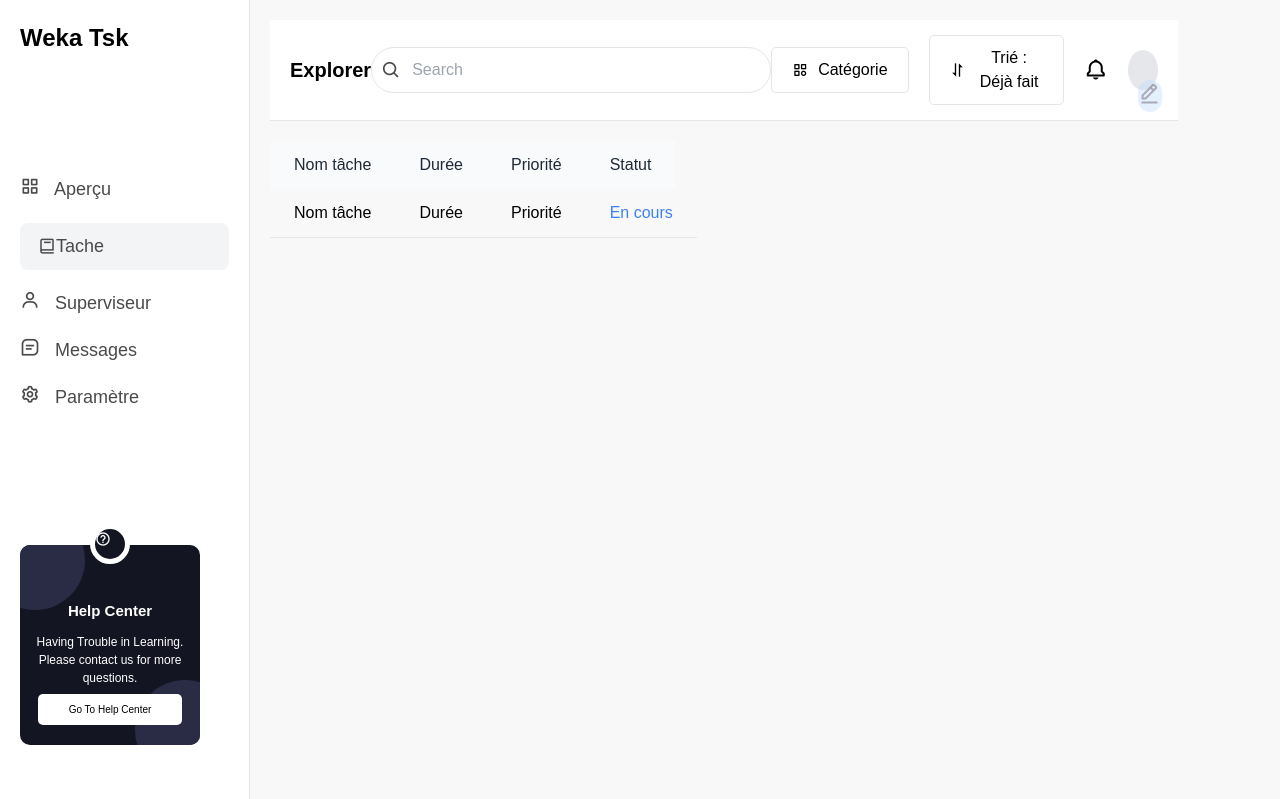
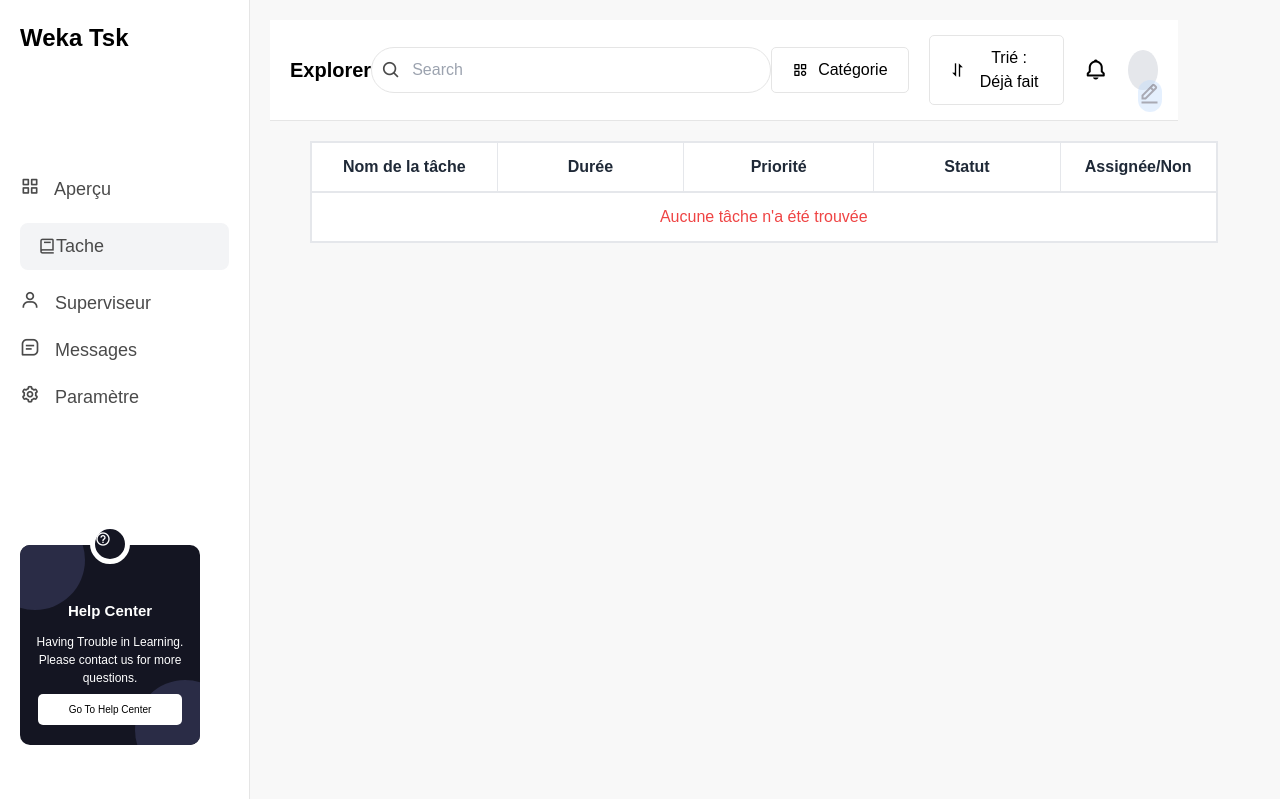
Before and after one commit to gsoluttech/gestion_taches, a PHP site: page /resources/views/task.php in a window 1280 px wide. Shown: the top 799 px of the page. Run offline with PHP 8.4, Linux system fonts and the light colour scheme; the visitor is signed in with stand-in values (Sample User, id 1); tables that the repository leaves empty or names only in its code hold one stand-in row (values such as "Sample post"); data that the repository does not hold is empty.

Commit message:
final push

```diff
--- a/config/classes/Tache.php
+++ b/config/classes/Tache.php
@@ -86,5 +86,20 @@
         echo "Aucune tâche n'a été trouvée";
     }
 }
+
+function recupererTacheForOne($idEmploye) {
+    $conn = Database\db_connection();
+    $sql = $conn->prepare("SELECT * FROM ttaches WHERE FK_Employe=?");
+    $sql->execute(array($idEmploye));
+
+    $total = $sql-> rowCount();
+    $resultats = $sql->fetchAll(PDO::FETCH_ASSOC);
+
+    if ($total != 0) {
+        return $resultats;
+    } else {
+        return "Aucune tâche n'a été trouvée";
+    }
+}
 }
 ?>
--- a/config/classes/assignerTaches.php
+++ b/config/classes/assignerTaches.php
@@ -11,6 +11,7 @@
         $bdd = Database\db_connection();
 
         if ($bdd instanceof PDO) {
+            echo 'Assignation true';
             $req = $bdd->prepare('UPDATE ttaches SET FK_Employe=:FK_Employe WHERE idTaces=:idTaches');
             $req->bindParam(':FK_Employe', $idEmploye);
             $req->bindParam(':idTaches', $idTaches);
--- a/resources/js/app.js
+++ b/resources/js/app.js
@@ -406,6 +406,7 @@
         const submitForm = idformEmploye.querySelector('#submitForm');
 
         if (submitForm) {
+            console.log('found');
             submitForm.click();
         } else {
             console.log('not found')
--- a/resources/views/CordoView.php
+++ b/resources/views/CordoView.php
@@ -104,6 +104,7 @@
                                 $status = $tache['Statut'];
                                 $etat = $tache['FK_Employe'];
 
+
                                 $startDateTime = new DateTime($dateDebut);
                                 $endDateTime = new DateTime($dateFin);
                                 $interval = $startDateTime->diff($endDateTime);
--- a/resources/views/header.php
+++ b/resources/views/header.php
@@ -14,7 +14,7 @@
         <button class="sort-btn"><i class='bx bx-sort'></i> Trié : Déjà fait</button>
         <i class='bx bx-bell notification-icon'></i>
 
-        <div class="profile-icon bg-gray-200" id="container_profils">
+        <div class="profile-icon bg-gray-200 text-center items-center justify-center" id="container_profils">
             <p class="text-white text-3xl font-bold text-center hidden" id="profil_image_default"><?php echo "A" ?></p>
             <img src="../src/assets/profilsPicture/<?php echo $profil_image;?>" alt="" class="relative w-full h-full object-cover rounded-full hidden" id="profileImage">
             <form action="" method="POST" enctype="multipart/form-data" id="uploadForm">
--- a/resources/views/task.php
+++ b/resources/views/task.php
@@ -1,5 +1,33 @@
+<?php
+session_start();
+$usernameC = $_SESSION["user_name"];
+
+require_once dirname(dirname(__DIR__)) . DIRECTORY_SEPARATOR . 'config' . DIRECTORY_SEPARATOR . 'classes' . DIRECTORY_SEPARATOR . 'profilePicture.php';
+require_once dirname(dirname(__DIR__)) . DIRECTORY_SEPARATOR . 'config' . DIRECTORY_SEPARATOR . 'getpicture.php';
+require_once dirname(dirname(__DIR__)) . DIRECTORY_SEPARATOR . 'config' . DIRECTORY_SEPARATOR . 'classes' . DIRECTORY_SEPARATOR . 'Tache.php';
+
+
+use config\classes\profilePicture\profilPhoto\Profils;
+use config\classes\tache\Taches;
+
+$profil = new Profils();
+
+$usernameC = $_SESSION['user_name'];
+
+$getImage = $profil->searchPhoto($usernameC);
+global $profil_image;
+
+if (is_array($getImage)) {
+    foreach ($getImage as $getimg) {
+        $profil_image = $getimg['nom'];
+    }
+} else {
+    // $profil_image = "";
+}
+?>
 <!DOCTYPE html>
 <html lang="en">
+
 <head>
     <meta charset="UTF-8">
     <meta name="viewport" content="width=device-width, initial-scale=1.0">
@@ -9,41 +37,93 @@
     <link rel="stylesheet" href="../css/app.css">
     <title>Task</title>
 </head>
+
 <body>
 
     <?php require_once 'sidebaruser.php'; ?>
 
     <div class="main-content">
-    <?php require_once 'header.php'?>
+        <?php require_once 'header.php' ?>
         <div class="w-full h-screen">
-        <table class="w-full text-left border-collapse flex flex-col" id="taskshow">
-            <thead>
-                <tr class="bg-gray-50">
-                    <th class="py-3 px-6 font-medium text-gray-800">Nom tâche</th>
-                    <th class="py-3 px-6 font-medium text-gray-800">Durée</th>
-                    <th class="py-3 px-6 font-medium text-gray-800">Priorité</th>
-                    <th class="py-3 px-6 font-medium text-gray-800">Statut</th>
+            <div class="w-11/12 h-42 mx-10 my-5 mr-10 justify-center items-center flex" id="taskshowCoordo">
+                <?php
+                $taches = new Taches();
+                $idEmploye = $_SESSION['matricule'];
+                $allTaches = $taches->recupererTacheForOne($idEmploye);
+                ?>
+                <table class="w-full table-auto flex flex-col box-border border bg-white border-collapse" aria-label="Tableau des tâches">
+                    <thead class="w-full">
+                        <tr class="">
+                            <th class="py-3 px-6 w-3/12 font-semibold border text-gray-800">Nom de la tâche</th>
+                            <th class="py-3 px-6 w-3/12 font-semibold border text-gray-800">Durée</th>
+                            <th class="py-3 px-6 w-3/12 font-semibold border text-gray-800">Priorité</th>
+                            <th class="py-3 px-6 w-3/12 font-semibold border text-gray-800">Statut</th>
+                            <th class="py-3 px-6 w-3/12 font-semibold border text-gray-800">Assignée/Non</th>
                         </tr>
                     </thead>
-            <tbody>
-                <tr class="border-b">
-                    <td class="py-3 px-6">Nom tâche</td>
-                    <td class="py-3 px-6">Durée</td>
-                    <td class="py-3 px-6">Priorité</td>
-                    <td class="py-3 px-6 text-blue-500">En cours</td>
+                    <tbody class="w-full">
+                        <?php
+                        if(is_array($allTaches)) {
+                            foreach ($allTaches as $tache) {
+                                $idTaces = $tache['idTaces'];
+                                $nomTache = $tache['NomTache'];
+                                $dateDebut = $tache['DateDebut'];
+                                $dateFin = $tache['DateFin'];
+                                $priorite = $tache['Priorite'];
+                                $status = $tache['Statut'];
+                                $etat = $tache['FK_Employe'];
+
+                                $startDateTime = new DateTime($dateDebut);
+                                $endDateTime = new DateTime($dateFin);
+                                $interval = $startDateTime->diff($endDateTime);
+                                $duree_estimee =  $interval->format('%y années, %m mois, %d jours');
+
+                                if ($etat == "") {
+                                    $etatD = "Non assignée";
+                                } else {
+                                    $etatD = $etat;
+                                }
+
+                                $classColor = ($etatD == 'Non assignée') ? 'text-red-500' : 'text-blue-500';
+
+                                echo "
+                                    <tr class=\"border-b w-auto\">
+                                        <td class=\"py-3 px-6 font-medium w-3/12 border border-collapse relative cursor-pointer hover:bg-gray-100\">
+                                            <p class=\"w-5/6\" onclick=\"assignerTache('$idTaces');\">$nomTache</p>
+                                            <form method=\"post\" action=\"\" onsubmit=\"return confirmDeletion();\" class=\"absolute right-10 top-0 w-1/6 flex flex-row\">
+                                                <input type=\"text\" class=\"hidden\" name=\"idtache\" value=\"$idTaces\"/>
+                                                <button class=\"mt-4 px-2 ml-4 mx-2 h-12 text-xl text-red-700 rounded-md hover:text-red-500\" type=\"submit\" name=\"deleteTaches\"><i class='bx bxs-trash-alt'></i></button>
+                                            </form>
+                                        </td>
+                                        <td class=\"py-3 px-6 w-3/12 border\">$duree_estimee</td>
+                                        <td class=\"py-3 px-6 w-3/12 border\">$priorite</td>
+                                        <td class=\"py-3 px-6 w-3/12 border text-blue-500\">$status</td>
+                                        <td class=\"py-3 px-6 w-3/12 border . $classColor\">
+                                            $etatD
+                                        </td>
+
                                     </tr>
+                                    ";
+                            }
+                        } else {
+                            echo "
+                                <tr class=\"border-b w-auto\">
+                                    <td colspan=\"5\" class=\"py-3 px-6 w-3/12 text-center border text-red-500\">$allTaches</td>
+                                </tr>
+                            ";
+                        }
+                        ?>
                     </tbody>
                 </table>
-
+            </div>
+            <div>
                 <?php
                 require_once 'TaskRapport.php';
                 ?>
-
+            </div>
+        </div>
     </div>
 
-</div>
+</body>
 
-
-
-</body>
 </html>
```
Also changed, not shown: resources/views/ModifTables/assignerTachesUser.php (+6 -3 lines), resources/src/assets/profilsPicture/djo-1544958945.jpg (added). Lines whose indentation alone changed are shown as unchanged.
